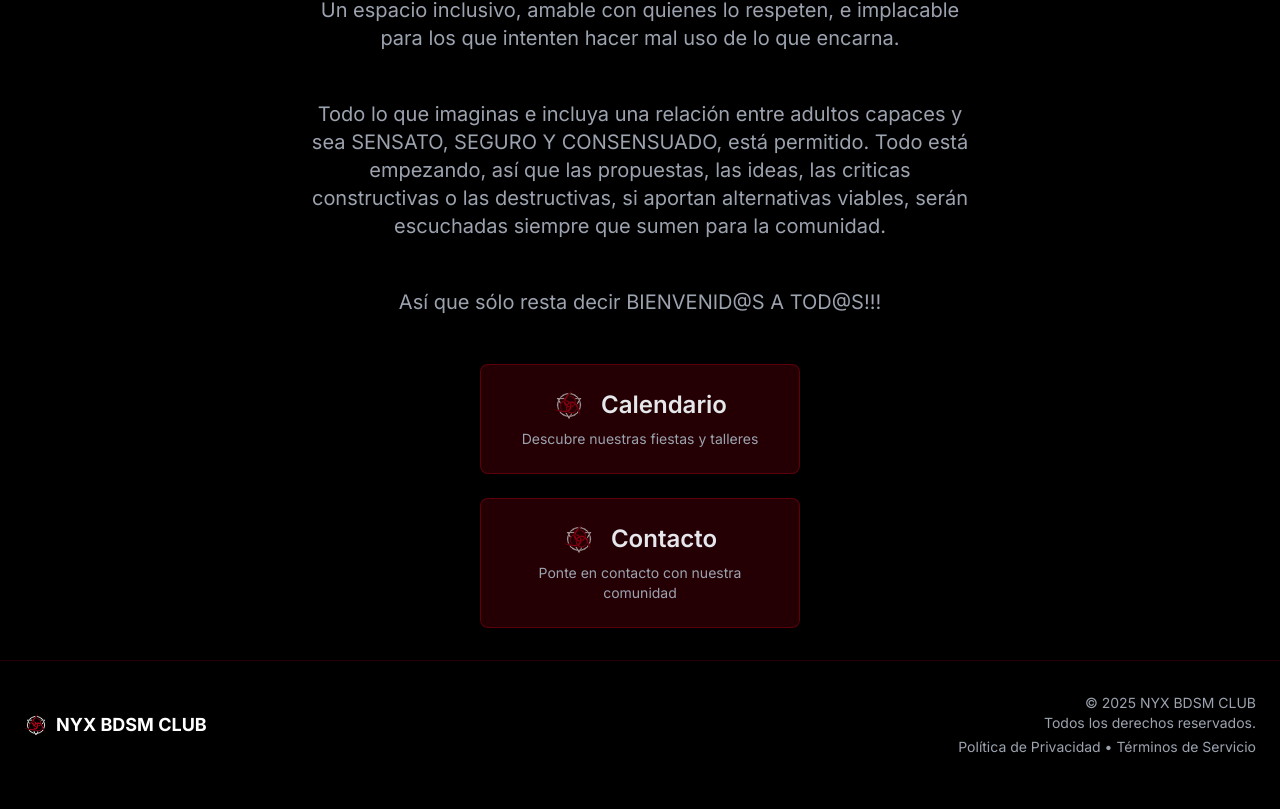
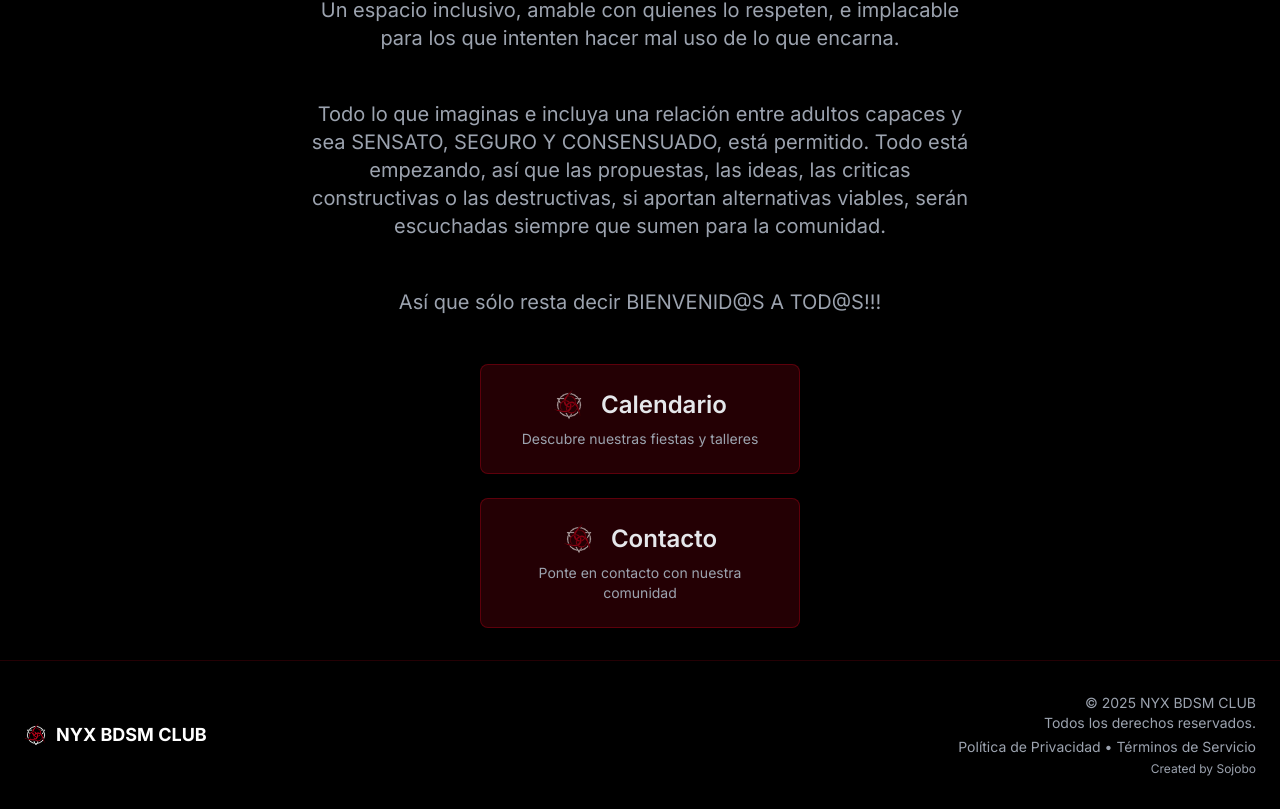
Before and after one commit to nyx-club/nyx-club-front, a Next.js app: page / in a window 1280 px wide. Shown: the part 873-1682 px from the top of the page. Built offline with nearby package versions, Linux system fonts and the light colour scheme; no server answers.

Commit message:
feat: add creator attribution to footer

```diff
--- a/components/layout/footer.tsx
+++ b/components/layout/footer.tsx
@@ -25,6 +25,17 @@ export default function Footer() {
                 Términos de Servicio
               </Link>
             </p>
+            <p className="mt-1 text-xs">
+              Created by{" "}
+              <a
+                href="https://sojobo.vercel.app"
+                target="_blank"
+                rel="noopener noreferrer"
+                className="hover:text-[#B20118] transition-colors"
+              >
+                Sojobo
+              </a>
+            </p>
           </div>
         </div>
       </div>
```
